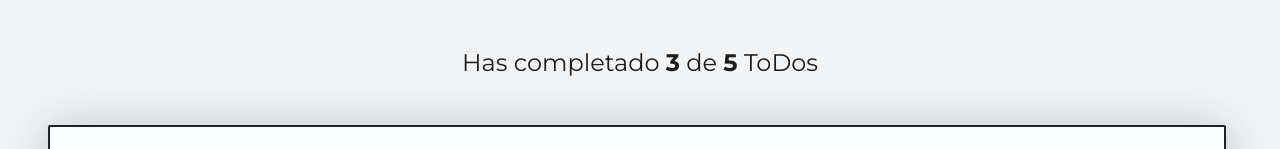
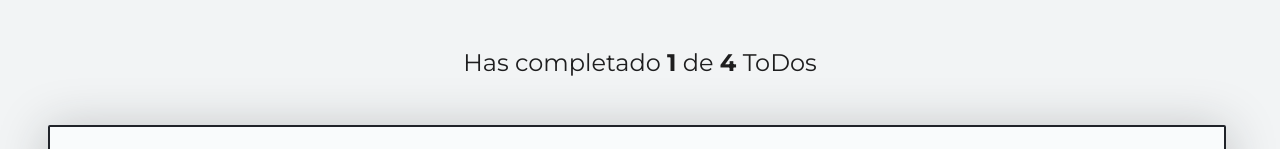
Before and after one commit to marvinc1990/react-todolist-website, a React (Create React App) app: page / in a window 1280 px wide. Shown: the top 149 px of the page. Built offline with nearby package versions, Linux system fonts and the light colour scheme.

Commit message:
3.3. Contando ToDos

```diff
--- a/src/App.js
+++ b/src/App.js
@@ -1,3 +1,4 @@
+import React from 'react';
 import { ToDoCounter } from './ToDoCounter';
 import { ToDoSearch } from './ToDoSearch';
 import { ToDoList } from './ToDoList';
@@ -12,10 +13,16 @@ const defaultToDos = [
 ];
 
 function App() {
+  const [listToDos, setListToDos] = React.useState(defaultToDos);
+  const [searchValue, setSearchValue] = React.useState('');
+
+  const completed = listToDos.filter(t => t.completed).length;
+  const total = listToDos.length;
+
   return (
     <>
-      <ToDoCounter completed={3} total={5} />
-      <ToDoSearch />
+      <ToDoCounter completed={completed} total={total} />
+      <ToDoSearch searchValue={searchValue} setSearchValue={setSearchValue} />
       <ToDoList>
         {defaultToDos.map(todo => (
           <ToDoItem
--- a/src/ToDoSearch.js
+++ b/src/ToDoSearch.js
@@ -1,25 +1,13 @@
 import './TodoSearch.css';
-import React from 'react';
 
-function ToDoSearch() {
-    // searchValue: estado a utilizar
-    // setSearchValue: función para actualizar el estado
-    // React.useState(''): inicializa el vacío el estado
-    const [searchValue, setSearchValue] = React.useState('');
-
+function ToDoSearch({ searchValue, setSearchValue }) {
     return (
         <input
             className="TodoSearch"
             type="text"
             placeholder="Leer un libro ..."
             value={searchValue}
-            onChange={(event) => {
-                //console.log("Escribiste en el ToDo Search!");
-                //console.log(event); // Obtenemos el evento
-                //console.log(event.target); // Obtenemos el elemento HTML
-                //console.log(event.target.value); // Obtenemos el valor del elemento HTML
-                setSearchValue(event.target.value);
-            }}></input>
+            onChange={(event) => setSearchValue(event.target.value)}></input>
     );
 }
 
```
